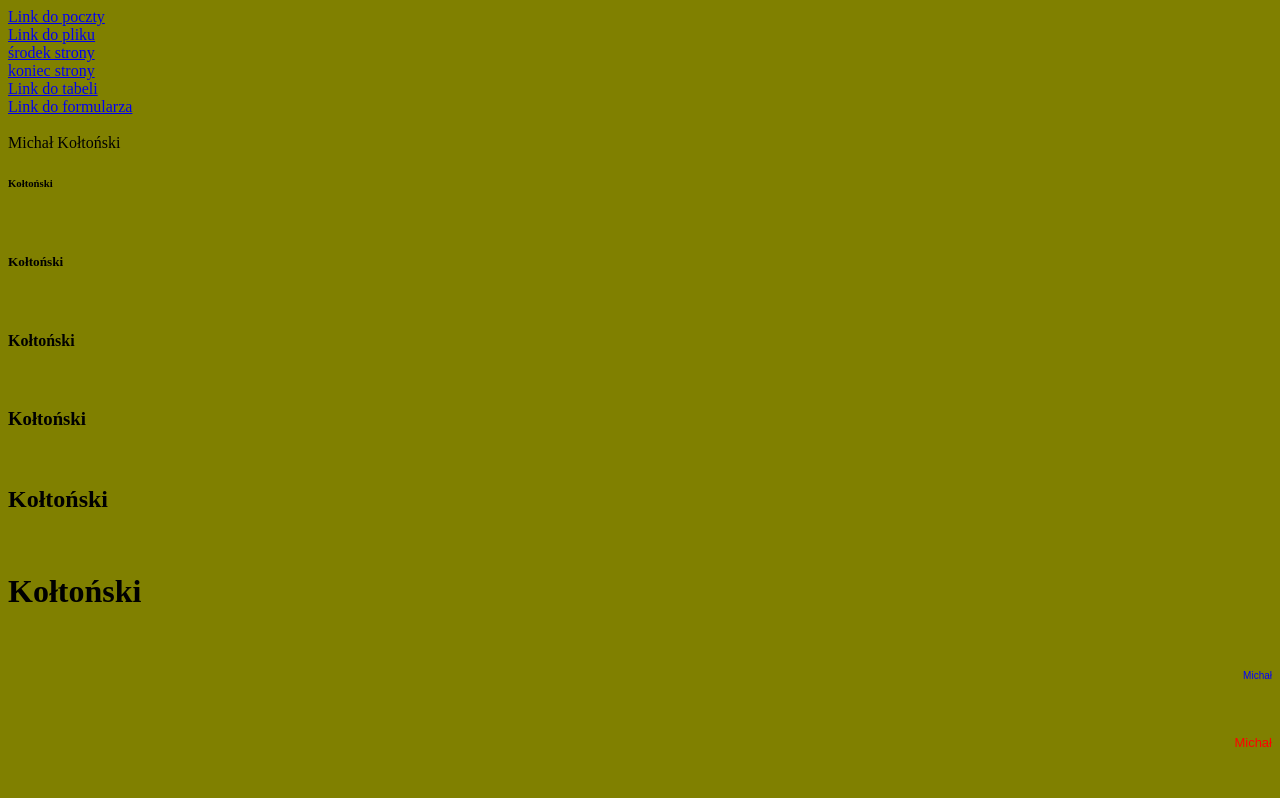
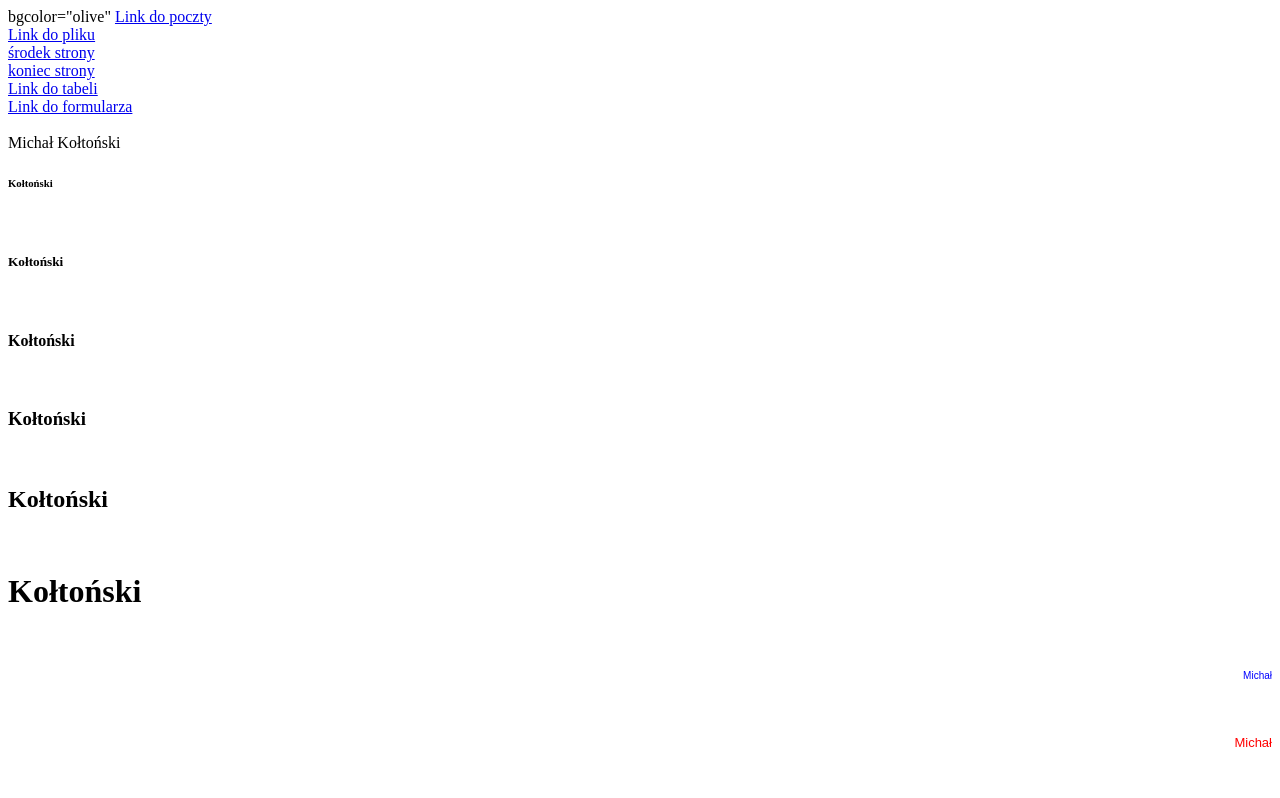
Before and after one commit to Repoxml/praca-witr, a plain HTML site: page index.html in a window 1280 px wide. Shown: the top 798 px of the page. Drawn offline with Linux system fonts and the light colour scheme.

Commit message:
Update index.html

```diff
--- a/index.html
+++ b/index.html
@@ -7,7 +7,8 @@
 			<title> Michał Kołtoński </title>
 
 		</head>
-		<body bgcolor="olive">
+		<body>
+			 bgcolor="olive"
 		<A NAME="wzium2"></A>
 <A HREF="poczta_Kołtoński.html"> Link do poczty </A><br>
 <A HREF="plik_Kołtoński.html"> Link do pliku </A><br>
```
